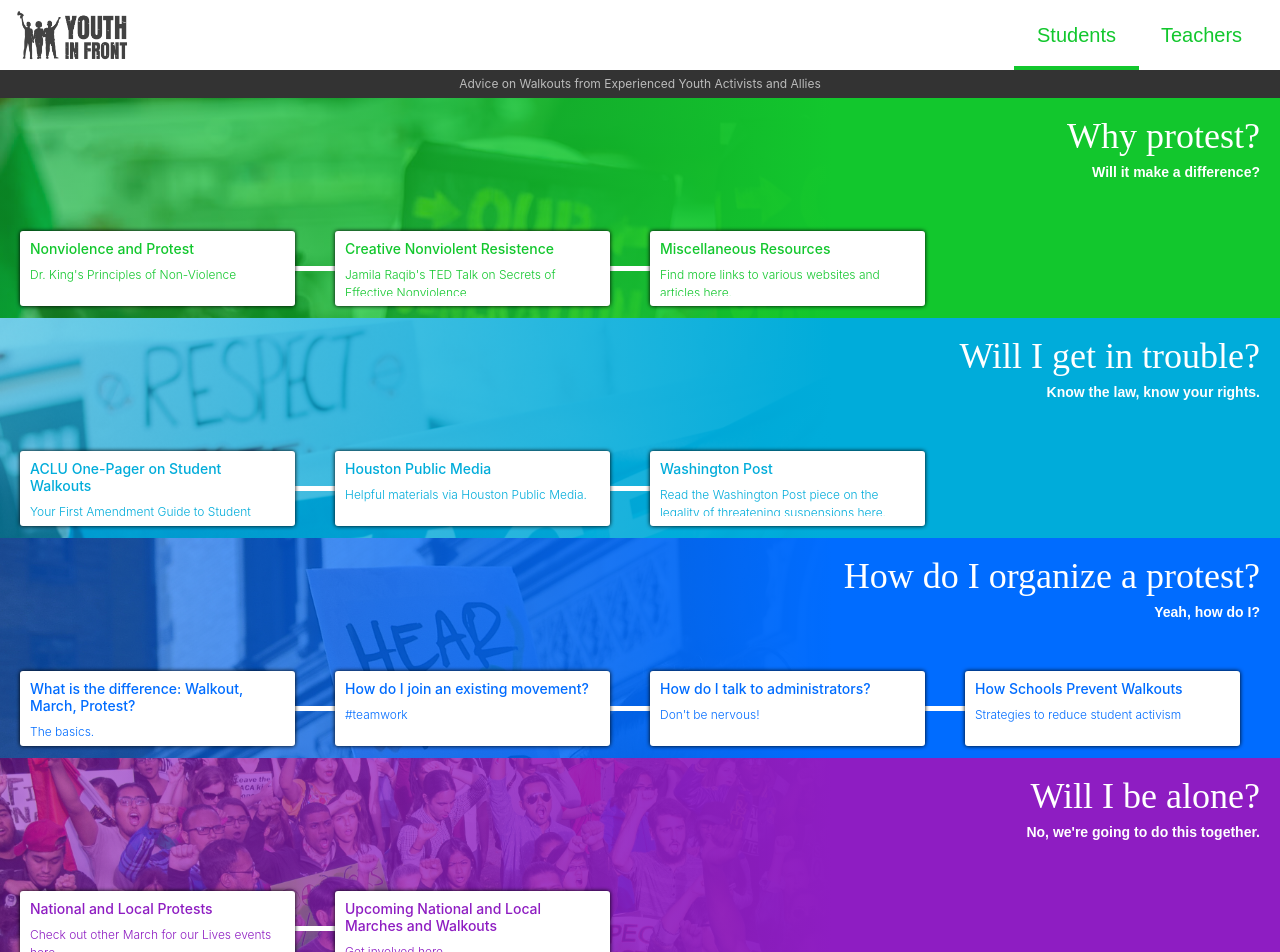
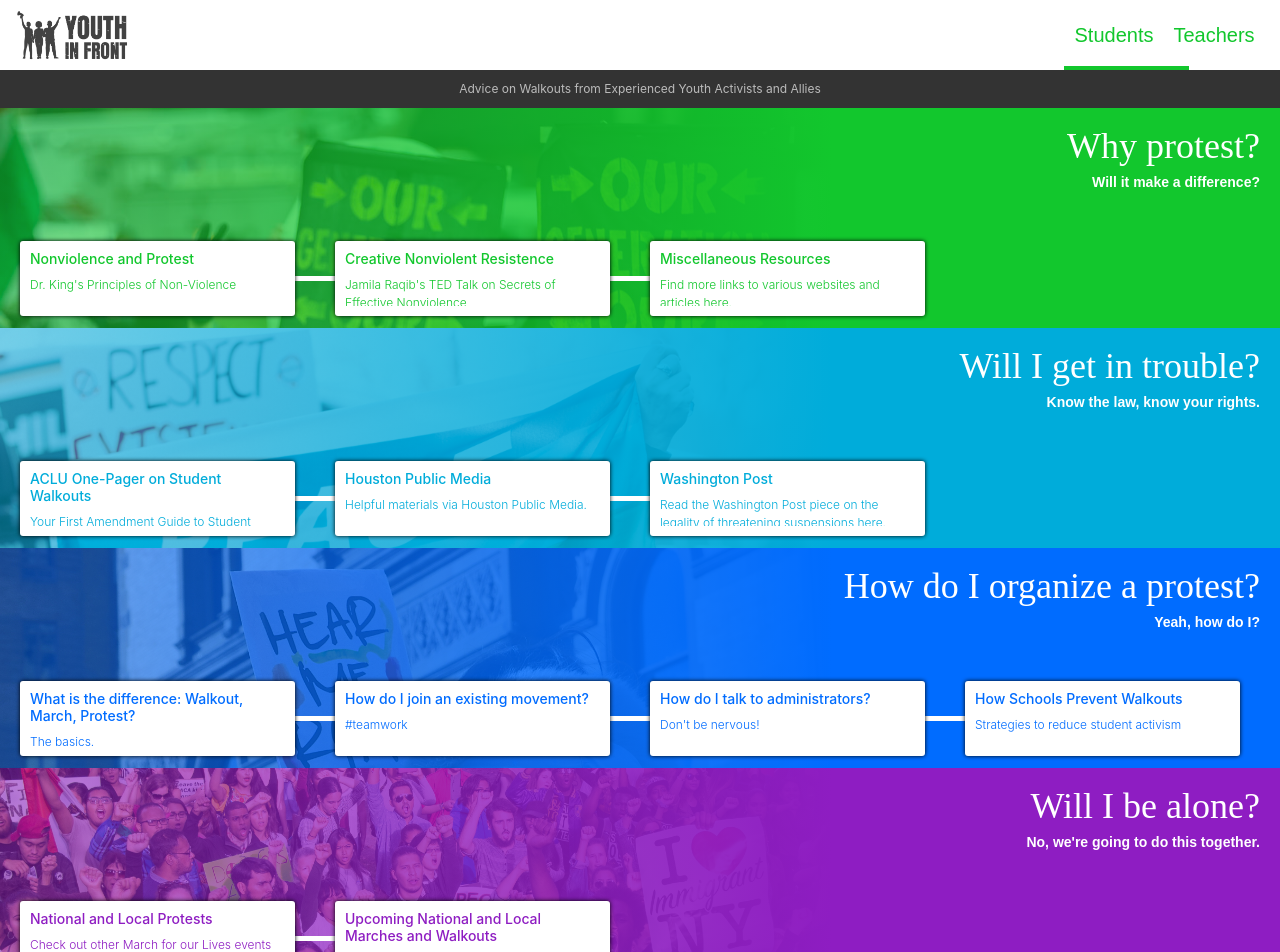
Before and after one commit to youthinfront/youthinfront-site, a Jekyll site: the page built from index.md, in a window 1280 px wide and 1400 px high. Shown: the top 952 px of the window. Built offline with Jekyll 4.4.1, drawn with Linux system fonts in a browser that asks for light colours; nearby versions of some CDN libraries.

Commit message:
text commits

```diff
--- a/css/yif.css
+++ b/css/yif.css
@@ -12,7 +12,7 @@
 	background-color: #333;
 	color: #BBB;
 	font-size: 12px;
-	padding: 5px 0;
+	padding: 10px 0;
 	text-align: center;
 }
 
@@ -32,7 +32,7 @@
 	padding: 20px 0;
 	position: relative;
 	text-align: center;
-	width: 125px;
+	width: 100px;
 }
 
 .top-level-tabs > div.active-audience::after {
@@ -168,7 +168,7 @@
 .side-bleed {
 	background-repeat: no-repeat;
 	background-size: cover;
-	width: 100%;
+	width: 75%;
 	height: 220px;
 }
 
```
